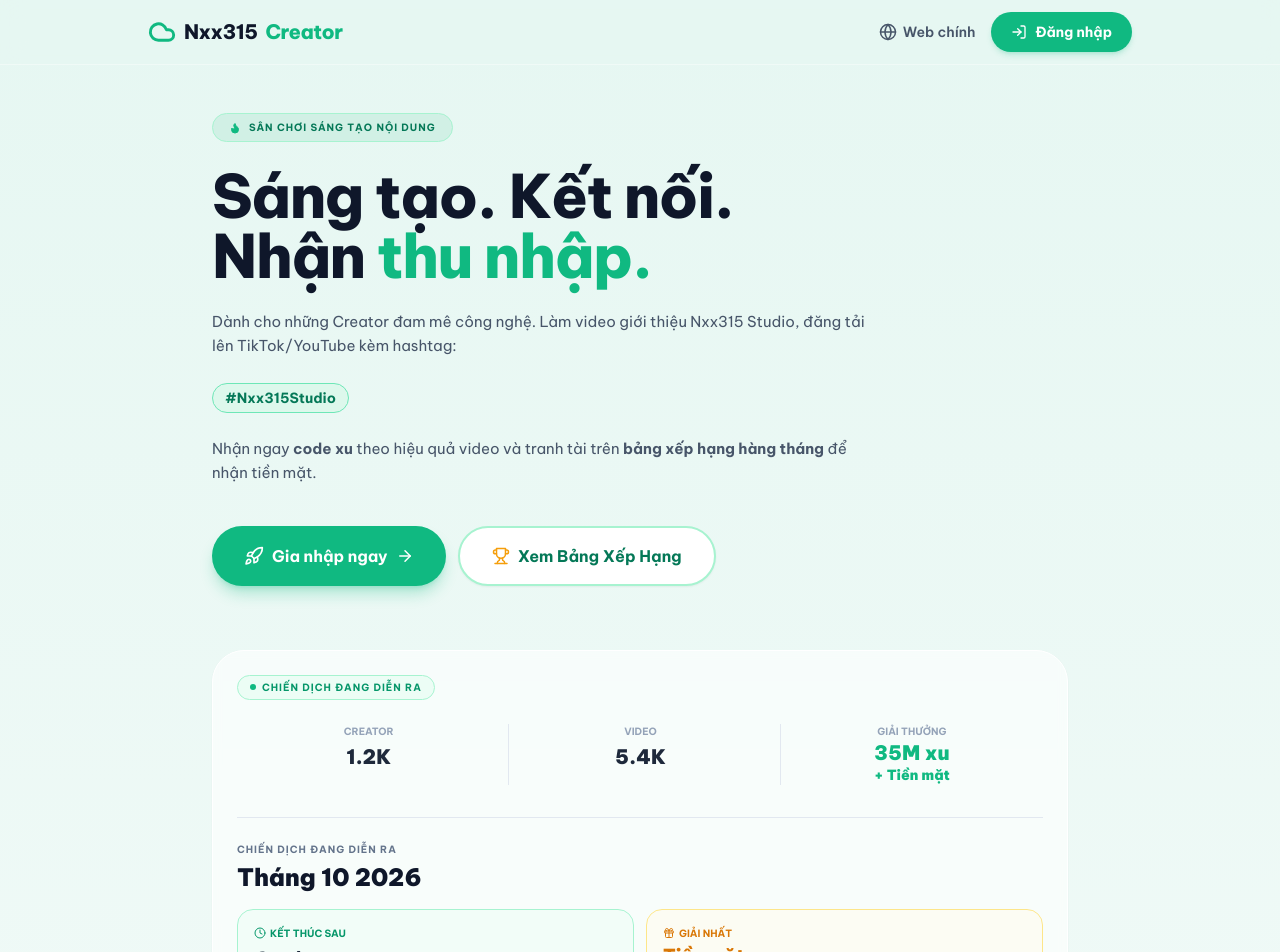
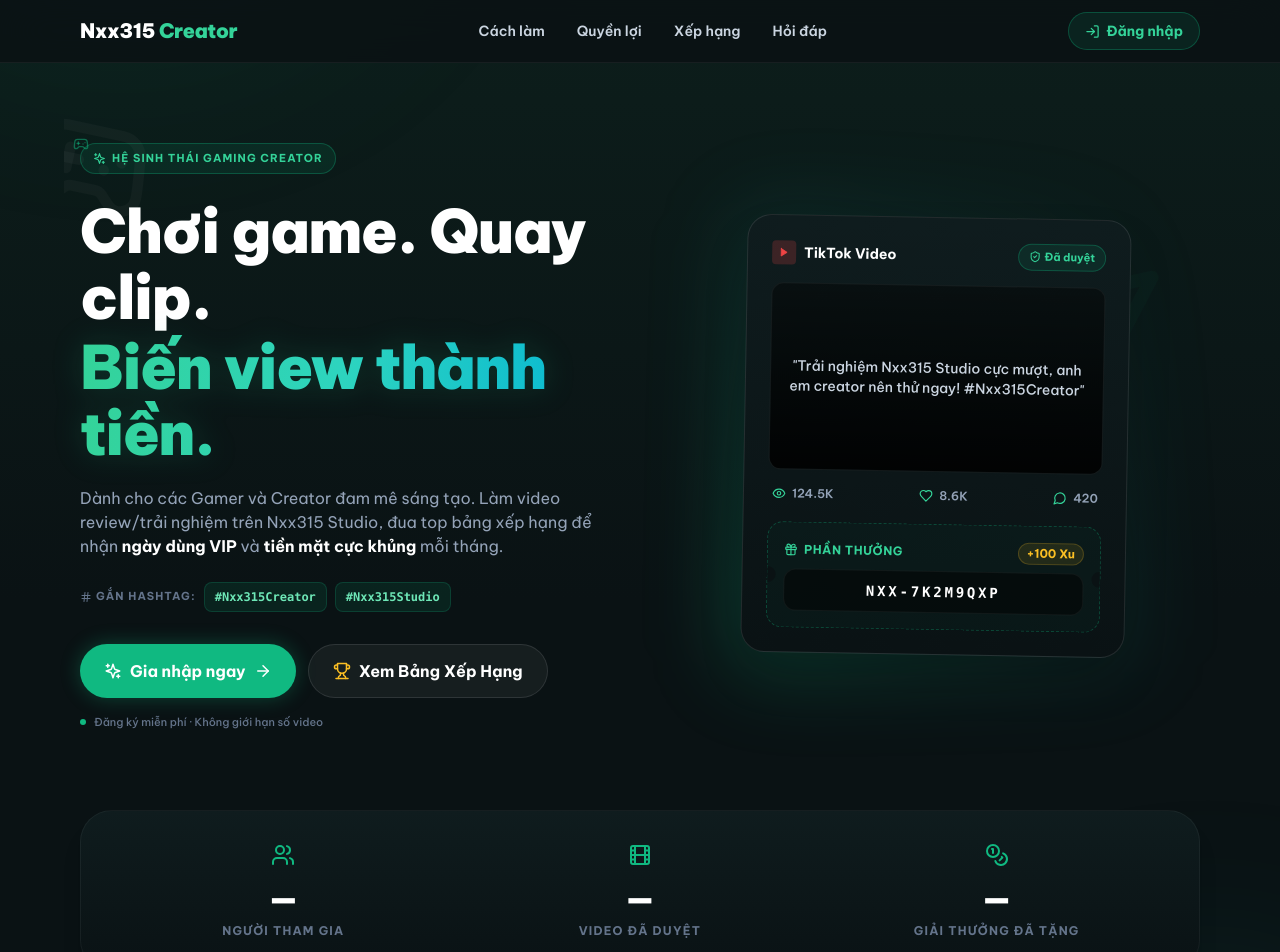
Before and after one commit to nxx1437-creator/creator.nxx315, a React (Vite) app: page / in a window 1280 px wide. Shown: the top 952 px of the page. Built offline with nearby package versions, Linux system fonts and the light colour scheme; no server answers.

Commit message:
Update Landing.jsx

```diff
--- a/src/pages/Landing.jsx
+++ b/src/pages/Landing.jsx
@@ -1,215 +1,256 @@
-import React from "react";
+import React, { useEffect, useState } from "react";
 import { Link } from "react-router-dom";
 import {
-  ArrowRight, Play, Trophy, Gift, ShieldCheck, Zap,
-  Globe, LogIn, Link as LinkIcon,
-  Rocket, MessageSquare, Flame, Clock, CheckCircle2
+  LogIn,
+  ArrowRight,
+  Sparkles,
+  Users,
+  Film,
+  Coins,
+  Eye,
+  Heart,
+  MessageCircle,
+  Gift,
+  Play,
+  ShieldCheck,
+  Trophy,
+  Hash,
+  Gamepad2,
+  Zap
 } from "lucide-react";
-import { MAIN_SITE } from "../lib/supabaseClient.js";
+import { supabase } from "../lib/supabaseClient.js";
+import { Logo, fmtNum } from "../components/landing/ui.jsx";
+import HowItWorks from "../components/landing/HowItWorks.jsx";
+import Features from "../components/landing/Features.jsx";
+import Ranking from "../components/landing/Ranking.jsx";
+import Faq from "../components/landing/Faq.jsx";
+import { FinalCta, Footer } from "../components/landing/Footer.jsx";
 
-export default function Landing() {
+function usePublicStats() {
+  const [stats, setStats] = useState(null);
+  useEffect(() => {
+    let alive = true;
+    supabase.rpc("get_creator_public_stats").then(({ data }) => {
+      if (alive && data?.ok) setStats(data);
+    });
+    return () => {
+      alive = false;
+    };
+  }, []);
+  return stats;
+}
+
+function Header() {
+  const links = [
+    ["#cach-lam", "Cách làm"],
+    ["#quyen-loi", "Quyền lợi"],
+    ["#ranking", "Xếp hạng"],
+    ["#hoi-dap", "Hỏi đáp"],
+  ];
   return (
-    <div className="min-h-screen bg-gradient-to-b from-[#e6f7f2] via-[#f4fbf9] to-[#e6f7f2] font-sans text-slate-800 overflow-x-hidden">
-
-      {/* HEADER */}
-      <header className="sticky top-0 z-50 border-b border-white/40 bg-[#e6f7f2]/80 backdrop-blur-md">
-        <div className="mx-auto flex max-w-5xl items-center justify-between px-5 py-3">
-          <div className="flex items-center gap-2 text-[20px] font-extrabold tracking-tight text-slate-900">
-            {/* Logo Nxx315 */}
-            <svg width="28" height="28" viewBox="0 0 24 24" fill="none" stroke="currentColor" strokeWidth="2.5" strokeLinecap="round" strokeLinejoin="round" className="text-emerald-500">
-              <path d="M17.5 19H9a7 7 0 1 1 6.71-9h1.79a4.5 4.5 0 1 1 0 9Z" />
-            </svg>
-            Nxx315 <span className="text-emerald-500">Creator</span>
-          </div>
-          <div className="flex items-center gap-4">
-            <a href={MAIN_SITE} className="hidden sm:flex items-center gap-1.5 text-sm font-semibold text-slate-600 hover:text-emerald-600 transition">
-              <Globe size={18} /> Web chính
+    <header className="sticky top-0 z-40 border-b border-white/5 bg-[#0a1214]/90 backdrop-blur-xl">
+      <div className="mx-auto flex max-w-6xl items-center justify-between px-4 py-3">
+        <Link to="/" className="transition-transform hover:scale-105">
+          <Logo />
+        </Link>
+        <nav className="hidden items-center gap-8 text-sm font-semibold text-slate-300 md:flex">
+          {links.map(([href, label]) => (
+            <a key={href} href={href} className="transition-colors hover:text-emerald-400">
+              {label}
             </a>
+          ))}
+        </nav>
         <Link
           to="/login"
-              className="flex items-center gap-2 rounded-full bg-emerald-500 px-5 py-2.5 text-sm font-bold text-white shadow-md shadow-emerald-500/20 transition hover:bg-emerald-600 active:scale-95"
+          className="flex items-center gap-1.5 whitespace-nowrap rounded-full border border-emerald-500/30 bg-emerald-500/10 px-4 py-2 text-xs sm:text-sm font-bold text-emerald-400 transition-all hover:bg-emerald-500 hover:text-white"
         >
-              <LogIn size={16} /> Đăng nhập
+          <LogIn size={15} /> Đăng nhập
         </Link>
       </div>
-        </div>
     </header>
+  );
+}
 
-      {/* HERO SECTION */}
-      <section className="relative mx-auto max-w-4xl px-5 pt-12 pb-16">
-        <div className="inline-flex items-center gap-2 rounded-full border border-emerald-200 bg-[#d1f0e5] px-4 py-1.5 text-[10px] font-bold uppercase tracking-widest text-emerald-700 mb-6">
-          <Flame size={12} className="fill-emerald-500 text-emerald-500" /> Sân chơi sáng tạo nội dung
-        </div>
+function TicketMock() {
+  return (
+    <div className="relative mx-auto w-full max-w-sm group perspective-1000 mt-8 md:mt-0">
+      <div className="absolute -inset-4 rounded-[2.5rem] bg-gradient-to-tr from-emerald-500/30 via-teal-500/10 to-transparent blur-2xl transition-all group-hover:bg-emerald-500/40" />
 
-        <h1 className="text-4xl font-extrabold leading-tight tracking-tight text-slate-900 sm:text-5xl md:text-6xl mb-6">
-          Sáng tạo. Kết nối.<br />
-          Nhận <span className="text-emerald-500">thu nhập.</span>
-        </h1>
-
-        <p className="max-w-2xl text-[15px] leading-relaxed text-slate-600 mb-6">
-          Dành cho những Creator đam mê công nghệ. Làm video giới thiệu Nxx315 Studio, đăng tải lên TikTok/YouTube kèm hashtag:
-        </p>
-
-        <div className="flex flex-wrap gap-2 mb-6">
-          <span className="rounded-full border border-emerald-300 bg-emerald-100/50 px-3 py-1 text-sm font-bold text-emerald-700">#Nxx315Studio</span>
-        </div>
-
-        <p className="max-w-2xl text-[15px] leading-relaxed text-slate-600 mb-10">
-          Nhận ngay <strong>code xu</strong> theo hiệu quả video và tranh tài trên <strong>bảng xếp hạng hàng tháng</strong> để nhận tiền mặt.
-        </p>
-
-        <div className="flex flex-col sm:flex-row gap-3">
-          <Link
-            to="/login"
-            className="flex items-center justify-center gap-2 rounded-full bg-emerald-500 px-8 py-4 text-base font-bold text-white shadow-lg shadow-emerald-500/30 transition hover:bg-emerald-600 hover:-translate-y-0.5"
-          >
-            <Rocket size={20} /> Gia nhập ngay <ArrowRight size={18} />
-          </Link>
-          <Link
-            to="/login"
-            className="flex items-center justify-center gap-2 rounded-full border-2 border-emerald-200 bg-white px-8 py-4 text-base font-bold text-emerald-700 shadow-sm transition hover:bg-emerald-50"
-          >
-            <Trophy size={18} className="text-amber-500" /> Xem Bảng Xếp Hạng
-          </Link>
-        </div>
-      </section>
-
-      {/* SỐ LIỆU CHIẾN DỊCH (Giữ nguyên bố cục nhưng đổi nội dung) */}
-      <section className="mx-auto max-w-4xl px-5 pb-16">
-        <div className="rounded-[2rem] border border-white bg-white/60 p-6 shadow-sm backdrop-blur-sm">
-          <div className="flex items-center justify-between mb-6">
-            <span className="inline-flex items-center gap-1.5 rounded-full border border-emerald-200 bg-emerald-50 px-3 py-1 text-[10px] font-bold uppercase tracking-widest text-emerald-600">
-               <span className="h-1.5 w-1.5 rounded-full bg-emerald-500"></span> CHIẾN DỊCH ĐANG DIỄN RA
+      <div className="relative rotate-1 rounded-3xl border border-white/10 bg-gradient-to-b from-[#0f1c1e] to-[#0a1214] p-5 sm:p-6 shadow-2xl transition-transform duration-300 group-hover:rotate-0">
+        <div className="flex items-center justify-between">
+          <span className="flex items-center gap-2 text-sm font-bold text-white">
+            <span className="flex h-6 w-6 items-center justify-center rounded bg-red-500/20 text-red-500">
+               <Play size={10} fill="currentColor" />
+            </span>
+            TikTok Video
+          </span>
+          <span className="flex items-center gap-1 rounded-full border border-emerald-500/30 bg-emerald-500/10 px-2.5 py-1 text-[10px] sm:text-[11px] font-bold text-emerald-400">
+            <ShieldCheck size={12} /> Đã duyệt
           </span>
         </div>
 
-          <div className="grid grid-cols-3 gap-2 mb-8 divide-x divide-slate-200">
-            <div className="text-center px-1">
-              <p className="text-[10px] font-bold text-slate-400 uppercase mb-1">Creator</p>
-              <p className="text-xl font-black text-slate-800">1.2K</p>
-            </div>
-            <div className="text-center px-1">
-              <p className="text-[10px] font-bold text-slate-400 uppercase mb-1">Video</p>
-              <p className="text-xl font-black text-slate-800">5.4K</p>
-            </div>
-            <div className="text-center px-1">
-              <p className="text-[10px] font-bold text-slate-400 uppercase mb-1">Giải thưởng</p>
-              <p className="text-xl font-black text-emerald-500 leading-none">35M xu<br/><span className="text-sm">+ Tiền mặt</span></p>
-            </div>
+        <div className="mt-4 aspect-[4/3] sm:aspect-video rounded-xl bg-black/40 border border-white/5 flex items-center justify-center relative overflow-hidden">
+           <div className="absolute inset-0 bg-gradient-to-t from-black/80 to-transparent"></div>
+           <p className="relative z-10 px-4 text-center text-xs sm:text-sm font-medium text-slate-300 line-clamp-2">
+             "Trải nghiệm Nxx315 Studio cực mượt, anh em creator nên thử ngay! #Nxx315Creator"
+           </p>
         </div>
 
-          <div className="h-px w-full bg-slate-200 mb-6"></div>
+        <div className="mt-4 flex justify-between text-xs font-semibold text-slate-400 px-1">
+          <span className="flex items-center gap-1.5"><Eye size={14} className="text-emerald-400" /> 124.5K</span>
+          <span className="flex items-center gap-1.5"><Heart size={14} className="text-emerald-400" /> 8.6K</span>
+          <span className="flex items-center gap-1.5"><MessageCircle size={14} className="text-emerald-400" /> 420</span>
+        </div>
 
-          <p className="text-[10px] font-bold uppercase tracking-widest text-slate-500 mb-1">Chiến dịch đang diễn ra</p>
-          <h2 className="text-2xl font-black text-slate-900 mb-4">Tháng 10 2026</h2>
+        <div className="mt-5 rounded-2xl border border-dashed border-emerald-500/30 bg-emerald-500/[0.03] p-4 relative overflow-hidden">
+          <div className="absolute -left-2 top-1/2 h-4 w-4 -translate-y-1/2 rounded-full bg-[#0a1214]"></div>
+          <div className="absolute -right-2 top-1/2 h-4 w-4 -translate-y-1/2 rounded-full bg-[#0a1214]"></div>
 
-          <div className="grid grid-cols-2 gap-3">
-             <div className="rounded-2xl border border-emerald-200 bg-emerald-50/50 p-4">
-                <p className="text-[10px] font-bold text-emerald-600 uppercase mb-1 flex items-center gap-1"><Clock size={12}/> Kết thúc sau</p>
-                <p className="text-lg font-black text-slate-800">6 ngày</p>
+          <div className="flex items-center justify-between text-xs mb-2">
+            <span className="flex items-center gap-1.5 font-bold text-emerald-400 uppercase tracking-wider">
+              <Gift size={14} /> Phần thưởng
+            </span>
+            <span className="rounded-full bg-amber-400/10 px-2 py-0.5 font-bold text-amber-400 border border-amber-400/20">+100 Xu</span>
           </div>
-             <div className="rounded-2xl border border-amber-200 bg-amber-50/50 p-4">
-                <p className="text-[10px] font-bold text-amber-600 uppercase mb-1 flex items-center gap-1"><Gift size={12}/> Giải nhất</p>
-                <p className="text-lg font-black text-amber-600 leading-tight">Tiền mặt<br/>+ Giờ dùng</p>
+          <p className="rounded-xl bg-black/50 py-2.5 text-center font-mono text-xs sm:text-sm font-bold tracking-[0.2em] text-white border border-white/5">
+            NXX-7K2M9QXP
+          </p>
         </div>
       </div>
     </div>
-      </section>
+  );
+}
 
-      {/* VÌ SAO CHỌN (TÍNH NĂNG) */}
-      <section className="relative bg-white py-16">
-        <div className="mx-auto max-w-4xl px-5">
-          <p className="text-[10px] font-bold uppercase tracking-widest text-emerald-500 mb-2">— VÌ SAO CHỌN NXX315 CREATOR?</p>
-          <h2 className="text-3xl font-extrabold text-slate-900 mb-8">Hệ sinh thái dành riêng cho Người sáng tạo</h2>
+function Hero({ hashtags }) {
+  const tags = String(hashtags || "").split(/[\s,]+/).filter(Boolean);
+  return (
+    <section className="relative mx-auto grid max-w-6xl items-center gap-10 px-4 pb-12 pt-10 md:grid-cols-2 md:pt-20 md:gap-16">
 
-          <div className="space-y-4">
-            {[
-              { icon: Zap, title: "Duyệt video tự động", desc: "Hệ thống bot tự động quét video mới, kiểm tra hashtag và kênh liên kết cực nhanh, tiết kiệm thời gian." },
-              { icon: Gift, title: "Thưởng theo hiệu quả", desc: "Video càng nhiều lượt xem, lượt thích, mức thưởng code xu bạn nhận được càng cao." },
-              { icon: ShieldCheck, title: "Minh bạch & An toàn", desc: "Mọi quy trình từ đăng ký, duyệt video đến trả thưởng đều được công khai rõ ràng." },
-              { icon: CheckCircle2, title: "Bảng xếp hạng công bằng", desc: "Hệ thống lọc view ảo, bot like bằng thuật toán cực gắt. Đảm bảo sân chơi công bằng cho các creator chân chính." },
-            ].map((item, idx) => (
-              <div key={idx} className="rounded-[2rem] border border-slate-100 bg-[#f4fbf9] p-6 flex flex-col sm:flex-row gap-4 items-start">
-                <div className="flex h-14 w-14 shrink-0 items-center justify-center rounded-2xl bg-emerald-500 text-white shadow-md">
-                  <item.icon size={26} />
+      {/* HỌA TIẾT NỀN MỜ (Giống ảnh mẫu) */}
+      <div className="pointer-events-none absolute inset-0 overflow-hidden z-0">
+        <Gamepad2 className="absolute -left-10 top-10 h-32 w-32 text-white/[0.03] rotate-12" />
+        <Zap className="absolute right-10 top-40 h-40 w-40 text-emerald-500/[0.03] -rotate-12" />
       </div>
-                <div>
-                  <h3 className="text-lg font-bold text-slate-900 mb-1">{item.title}</h3>
-                  <p className="text-[14px] leading-relaxed text-slate-600">{item.desc}</p>
-                </div>
-              </div>
+
+      <div className="relative z-10 flex flex-col items-start">
+        {/* Badge có thêm icon nhỏ xíu giống ảnh 2 */}
+        <span className="relative inline-flex items-center gap-1.5 rounded-full border border-emerald-500/30 bg-emerald-500/10 px-3 py-1.5 text-[10px] sm:text-[11px] font-bold uppercase tracking-widest text-emerald-400">
+          <Sparkles size={13} />
+          Hệ sinh thái Gaming Creator
+          <span className="absolute -left-2 -top-2 text-emerald-500/50">
+            <Gamepad2 size={16} />
+          </span>
+        </span>
+
+        <h1 className="mt-6 text-[2.6rem] sm:text-5xl lg:text-6xl font-black tracking-tight text-white relative flex flex-col gap-1">
+  <span className="leading-[1.1]">
+    Chơi game. Quay clip.
+  </span>
+  <span className="leading-[1.1] bg-gradient-to-r from-emerald-400 via-teal-400 to-cyan-500 bg-clip-text text-transparent drop-shadow-[0_0_15px_rgba(16,185,129,0.2)]">
+    Biến view thành tiền.
+  </span>
+</h1>
+
+        <p className="mt-5 max-w-xl text-sm leading-relaxed text-slate-400 sm:text-base">
+          Dành cho các Gamer và Creator đam mê sáng tạo. Làm video review/trải nghiệm trên Nxx315 Studio, đua top bảng xếp hạng để nhận <strong className="text-white">ngày dùng VIP</strong> và <strong className="text-white">tiền mặt cực khủng</strong> mỗi tháng.
+        </p>
+
+        {tags.length > 0 && (
+          <div className="mt-6 flex flex-wrap items-center gap-2">
+            {/* Thêm icon Hash nhỏ trước chữ GẮN HASHTAG */}
+            <span className="flex items-center gap-1 text-[11px] font-bold uppercase tracking-widest text-slate-500 w-full sm:w-auto mb-1 sm:mb-0">
+              <Hash size={12} /> Gắn hashtag:
+            </span>
+            {tags.map((t) => (
+              <span
+                key={t}
+                className="rounded-lg border border-emerald-500/20 bg-emerald-500/10 px-2.5 py-1.5 font-mono text-xs font-bold text-emerald-300"
+              >
+                {t.startsWith("#") ? t : "#" + t}
+              </span>
             ))}
           </div>
+        )}
+
+        <div className="mt-8 flex w-full flex-col gap-3 sm:flex-row sm:w-auto">
+          <Link
+            to="/login"
+            className="group flex items-center justify-center gap-2 rounded-full bg-emerald-500 px-6 py-3.5 text-sm sm:text-base font-bold text-white shadow-[0_0_20px_rgba(16,185,129,0.3)] transition-all hover:bg-emerald-400 hover:shadow-[0_0_30px_rgba(16,185,129,0.5)] w-full sm:w-auto"
+          >
+            {/* Thêm icon Sparkles giống nút "Gia nhập Biệt Đội" ở ảnh 2 */}
+            <Sparkles size={18} className="text-white" />
+            Gia nhập ngay
+            <ArrowRight size={18} className="transition-transform group-hover:translate-x-1" />
+          </Link>
+          <a
+            href="#ranking"
+            className="flex items-center justify-center gap-2 rounded-full border border-white/10 bg-white/5 px-6 py-3.5 text-sm sm:text-base font-bold text-white transition-colors hover:bg-white/10 w-full sm:w-auto"
+          >
+            {/* Thêm icon Cúp Vàng giống nút "Xem Bảng Xếp Hạng" ở ảnh 2 */}
+            <Trophy size={18} className="text-amber-400" />
+            Xem Bảng Xếp Hạng
+          </a>
+        </div>
+
+        <p className="mt-4 text-[11px] font-medium text-slate-500 flex flex-wrap items-center gap-2">
+          <span className="h-1.5 w-1.5 rounded-full bg-emerald-500"></span>
+          Đăng ký miễn phí · Không giới hạn số video
+        </p>
+      </div>
+
+      <div className="relative z-10 w-full">
+        <TicketMock />
       </div>
     </section>
+  );
+}
 
-      {/* QUY TRÌNH 3 BƯỚC */}
-      <section className="relative mx-auto max-w-4xl px-5 py-16 text-center">
-        <p className="text-[10px] font-bold uppercase tracking-widest text-emerald-500 mb-2">— HÀNH TRÌNH CREATOR</p>
-        <h2 className="text-3xl font-extrabold text-slate-900 mb-10">Ba bước để nhận thưởng</h2>
-
-        <div className="space-y-4 text-left">
-          {[
-            { step: "01", icon: LinkIcon, title: "Gắn kênh TikTok/YouTube", desc: "Kết nối nhanh kênh của bạn. Chỉ mất 30s để hệ thống AI nhận diện, không cần cấp quyền rườm rà." },
-            { step: "02", icon: Play, title: "Làm Video Review & Trải Nghiệm", desc: "Quay video giới thiệu Nxx315 Studio. Đăng kèm hashtag #Nxx315Studio để bot tự động track view." },
-            { step: "03", icon: Gift, title: "Chờ duyệt & Nhận xu", desc: "Admin duyệt nội dung video thủ công. Clip đạt chuẩn = cộng ngay code xu vào ví. Đua top nhận tiền mặt." },
-          ].map((item, idx) => (
-            <div key={idx} className="relative rounded-[2rem] border border-white bg-white p-6 shadow-sm">
-              <div className="flex flex-col sm:flex-row items-start gap-4">
-                <div className="flex h-12 w-12 shrink-0 items-center justify-center rounded-2xl bg-emerald-500 text-white shadow-sm relative">
-                  <item.icon size={22} />
-                </div>
-                <div>
-                  <p className="font-mono text-[10px] font-bold text-emerald-500 uppercase tracking-widest mb-1">OP . {item.step}</p>
-                  <h3 className="text-lg font-bold text-slate-900 mb-2">{item.title}</h3>
-                  <p className="text-[14px] leading-relaxed text-slate-600">{item.desc}</p>
-                </div>
-              </div>
+function StatsStrip({ stats }) {
+  const items = [
+    [Users, "Người tham gia", stats?.creators],
+    [Film, "Video đã duyệt", stats?.videos],
+    [Coins, "Giải thưởng đã tặng", stats?.coins],
+  ];
+  return (
+    <section className="mx-auto max-w-6xl px-4 py-8 relative z-10">
+      <div className="grid grid-cols-3 gap-2 sm:gap-4 rounded-[2rem] border border-white/5 bg-gradient-to-b from-[#0f1c1e] to-[#0a1214] p-4 md:p-8 shadow-xl">
+        {items.map(([Icon, label, value]) => (
+          <div key={label} className="flex flex-col items-center justify-center text-center">
+            <Icon size={20} className="text-emerald-500 mb-2 sm:mb-3 sm:w-6 sm:h-6" />
+            <p className="text-xl sm:text-3xl md:text-4xl font-black text-white">{stats ? fmtNum(value) : "—"}</p>
+            <p className="mt-1 text-[9px] sm:text-[10px] md:text-xs font-bold uppercase tracking-widest text-slate-500 leading-tight">{label}</p>
           </div>
         ))}
       </div>
     </section>
+  );
+}
 
-      {/* CTA BOTTOM */}
-      <section className="relative mx-auto max-w-4xl px-5 pb-20">
-        <div className="relative overflow-hidden rounded-[2.5rem] border border-emerald-200 bg-gradient-to-br from-[#d1f0e5] to-[#e6f7f2] p-8 sm:p-12 text-center shadow-xl shadow-emerald-900/5">
-          <div className="mx-auto mb-4 h-16 w-16 bg-white rounded-2xl flex items-center justify-center shadow-md">
-             <Trophy className="text-amber-500" size={32} />
-          </div>
-          <p className="text-[10px] font-bold uppercase tracking-widest text-emerald-700 mb-2">🏆 CHINH PHỤC ĐỈNH CAO</p>
-          <h2 className="text-3xl font-extrabold text-slate-900 mb-4">Sẵn sàng lên sóng?</h2>
-          <p className="text-slate-600 mb-8 max-w-md mx-auto text-[15px]">
-            Tham gia cộng đồng Creator của Nxx315 Studio. Đăng ký miễn phí. Không giới hạn số video. Khẳng định đẳng cấp ngay hôm nay.
-          </p>
-          <div className="flex flex-col items-center gap-3 w-full max-w-xs mx-auto">
-            <Link
-              to="/login"
-              className="flex w-full items-center justify-center gap-2 rounded-full bg-emerald-500 px-6 py-4 text-base font-bold text-white shadow-lg shadow-emerald-500/30 transition hover:bg-emerald-600 hover:-translate-y-0.5"
-            >
-              <Rocket size={20} /> Gia nhập ngay <ArrowRight size={18} />
-            </Link>
-            <Link
-              to="/login"
-              className="flex w-full items-center justify-center gap-2 rounded-full border-2 border-white bg-white/50 px-6 py-4 text-base font-bold text-emerald-800 shadow-sm transition hover:bg-white"
-            >
-              <LogIn size={20} /> Đăng nhập
-            </Link>
+export default function Landing() {
+  const stats = usePublicStats();
+  return (
+    <div className="relative min-h-screen overflow-x-hidden bg-[#0a1214] text-slate-100 font-sans selection:bg-emerald-500/30">
+
+      {/* Nền chuyển màu xanh thẫm (Gradient) giống ảnh mẫu 2, thay vì màu đen tuyền */}
+      <div className="pointer-events-none absolute inset-0 overflow-hidden">
+        <div className="absolute top-0 inset-x-0 h-[600px] bg-gradient-to-b from-[#0d211d] to-[#0a1214] opacity-80" />
+        <div className="absolute top-[-10%] left-[-10%] h-[300px] w-[300px] sm:h-[500px] sm:w-[500px] rounded-full bg-emerald-500/10 blur-[100px] sm:blur-[120px]" />
+        <div className="absolute top-[20%] right-[-10%] h-[300px] w-[300px] sm:h-[400px] sm:w-[400px] rounded-full bg-teal-500/10 blur-[80px] sm:blur-[100px]" />
       </div>
 
-          <div className="mt-8 flex items-center justify-center gap-2 text-[11px] font-bold text-emerald-800/60 uppercase tracking-widest">
-            <MessageSquare size={14} /> THAM GIA DISCORD ĐỂ ĐƯỢC HỖ TRỢ
-          </div>
-        </div>
-      </section>
+      <Header />
 
-      {/* FOOTER */}
-      <footer className="border-t border-emerald-200/50 bg-[#e6f7f2] py-8">
-        <div className="mx-auto max-w-4xl px-5 text-center">
-          <p className="text-[12px] font-semibold text-slate-500">
-            © Nxx315 Studio · Chương trình Creator
-          </p>
-        </div>
-      </footer>
+      <main className="relative z-10">
+        <Hero hashtags={stats?.settings?.hashtags || "#Nxx315Creator #Nxx315Studio"} />
+        <StatsStrip stats={stats} />
+        <HowItWorks />
+        <Features />
+        <Ranking stats={stats} />
+        <Faq />
+        <FinalCta />
+      </main>
+
+      <Footer />
     </div>
   );
 }
```
Lines whose indentation alone changed are shown as unchanged.
